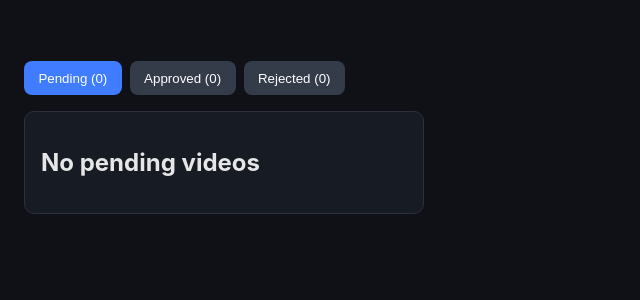
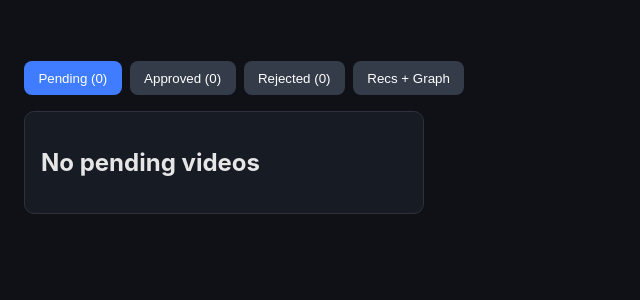
Before and after one commit to foxrobot26/fox-dashboard, a Flask app: page /dashboard in a window 1280 px wide. Shown: the part 146-446 px from the top of the page, without its empty margins (0-640 px from the left). Run offline with Flask 3, Linux system fonts and the light colour scheme; the visitor is signed in with stand-in values (Sample User, id 1); parts of the project's set-up code (start-up, migrations or seed data) failed here and were passed over.

Commit message:
Add combined Recs + Graph dashboard tab and API

```diff
--- a/app.py
+++ b/app.py
@@ -534,6 +534,37 @@ def create_app() -> Flask:
             return jsonify({"ok": False, "error": "Unauthorized"}), 401
         return jsonify(load_review_buckets(limit=200))
 
+    @app.route("/api/recs-graph", methods=["GET"])
+    def api_recs_graph():
+        if not _require_login():
+            return jsonify({"ok": False, "error": "Unauthorized"}), 401
+
+        recs = load_review_buckets(limit=200)
+        graph_payload: dict[str, Any] = {"ok": True, "nodes": [], "error": ""}
+        graph_limit = _clamp_int(request.args.get("graph_limit"), default=12, min_value=1, max_value=50)
+
+        cypher = """
+        MATCH (n)
+        WITH n, COUNT { (n)--() } AS degree
+        WHERE degree > 0
+        RETURN coalesce(nullIf(trim(n.name), ''), toString(id(n))) AS id,
+               coalesce(nullIf(trim(n.name), ''), toString(id(n))) AS label,
+               coalesce(head(labels(n)), "Entity") AS `group`,
+               degree,
+               labels(n) AS labels,
+               any(lbl IN labels(n) WHERE lbl IN ["Episodic", "Episode"]) AS is_episodic
+        ORDER BY degree DESC, label ASC
+        LIMIT $limit
+        """
+
+        try:
+            graph_rows = _neo4j_query(cypher, {"limit": graph_limit})
+            graph_payload["nodes"] = graph_rows
+        except Exception as exc:
+            graph_payload = {"ok": False, "nodes": [], "error": f"Graph unavailable: {exc}"}
+
+        return jsonify({"ok": bool(recs.get("ok", False)), "recs": recs, "graph": graph_payload})
+
     @app.route("/api/recommendations/<item_id>/<action>", methods=["POST"])
     def take_action(item_id: str, action: str):
         if not _require_login():
--- a/static/style.css
+++ b/static/style.css
@@ -163,3 +163,22 @@ button:disabled {
 .notes-list li {
   margin-bottom: 0.45rem;
 }
+
+.combined-layout {
+  display: grid;
+  grid-template-columns: repeat(auto-fit, minmax(320px, 1fr));
+  gap: 1rem;
+}
+
+.combined-panel h2 {
+  margin-top: 0;
+}
+
+.combined-list {
+  margin: 0.6rem 0 0;
+  padding-left: 1rem;
+}
+
+.combined-list li {
+  margin-bottom: 0.45rem;
+}
--- a/templates/dashboard.html
+++ b/templates/dashboard.html
@@ -40,6 +40,7 @@
         <button class="tab is-active" data-tab="pending">Pending ({{ data.counts.pending }})</button>
         <button class="tab" data-tab="approved">Approved ({{ data.counts.approved }})</button>
         <button class="tab" data-tab="rejected">Rejected ({{ data.counts.rejected }})</button>
+        <button class="tab" data-tab="recs-graph">Recs + Graph</button>
       </div>
 
       <section class="tab-panel is-active" id="panel-pending">
@@ -123,6 +124,21 @@
           {% endif %}
         </div>
       </section>
+
+      <section class="tab-panel" id="panel-recs-graph">
+        <div class="combined-layout">
+          <article class="card combined-panel">
+            <h2>Video recommendations snapshot</h2>
+            <p class="muted" id="combined-recs-status">Loading recommendations...</p>
+            <div id="combined-recs-body"></div>
+          </article>
+          <article class="card combined-panel">
+            <h2>Graph context snapshot</h2>
+            <p class="muted" id="combined-graph-status">Loading graph...</p>
+            <div id="combined-graph-body"></div>
+          </article>
+        </div>
+      </section>
     </main>
   {% endif %}
 
@@ -155,8 +171,80 @@
       }
     }
 
+    let combinedLoaded = false;
+
+    async function loadCombinedView(force = false) {
+      if (combinedLoaded && !force) return;
+      const recsStatus = document.getElementById('combined-recs-status');
+      const graphStatus = document.getElementById('combined-graph-status');
+      const recsBody = document.getElementById('combined-recs-body');
+      const graphBody = document.getElementById('combined-graph-body');
+      if (!recsStatus || !graphStatus || !recsBody || !graphBody) return;
+
+      recsStatus.textContent = 'Loading recommendations...';
+      graphStatus.textContent = 'Loading graph...';
+      recsBody.innerHTML = '';
+      graphBody.innerHTML = '';
+
+      try {
+        const res = await fetch('/api/recs-graph');
+        const data = await res.json();
+        if (!res.ok || !data.ok) {
+          throw new Error(data.error || 'Failed to load combined data');
+        }
+
+        const recs = data.recs || {};
+        const counts = recs.counts || {};
+        recsStatus.textContent = `Pending ${counts.pending || 0} · Approved ${counts.approved || 0} · Rejected ${counts.rejected || 0}`;
+        const pending = (recs.pending || []).slice(0, 8);
+        if (!pending.length) {
+          recsBody.innerHTML = '<p class="muted">No pending recommendations.</p>';
+        } else {
+          recsBody.innerHTML = `<ul class="combined-list">${pending.map(item => `
+            <li>
+              <a href="${item.url || '#'}" target="_blank" rel="noreferrer">${item.title || item.video_id || 'Untitled'}</a>
+              <span class="muted">${item.uploader ? ` · ${item.uploader}` : ''}</span>
+            </li>
+          `).join('')}</ul>`;
+        }
+
+        const graph = data.graph || {};
+        if (!graph.ok) {
+          graphStatus.textContent = graph.error || 'Graph unavailable.';
+          graphStatus.className = 'status err';
+          graphBody.innerHTML = '<p class="muted">Showing safe empty state.</p>';
+        } else {
+          const nodes = (graph.nodes || []).slice(0, 10).filter(n => !n.is_episodic);
+          graphStatus.textContent = `Top entities loaded: ${nodes.length}`;
+          graphStatus.className = 'muted';
+          if (!nodes.length) {
+            graphBody.innerHTML = '<p class="muted">No graph entities available.</p>';
+          } else {
+            graphBody.innerHTML = `<ul class="combined-list">${nodes.map(node => `
+              <li><strong>${node.label || node.id}</strong> <span class="muted">(${node.group || 'Entity'} · degree ${node.degree || 0})</span></li>
+            `).join('')}</ul>`;
+          }
+        }
+
+        combinedLoaded = true;
+      } catch (err) {
+        const detail = err?.message || String(err);
+        recsStatus.textContent = `Load failed: ${detail}`;
+        recsStatus.className = 'status err';
+        graphStatus.textContent = 'Graph unavailable.';
+        graphStatus.className = 'status err';
+        recsBody.innerHTML = '<p class="muted">Unable to load recommendations.</p>';
+        graphBody.innerHTML = '<p class="muted">Showing safe empty state.</p>';
+      }
+    }
+
     document.querySelectorAll('.tab').forEach(btn => {
-      btn.addEventListener('click', () => activateTab(btn.dataset.tab, true));
+      btn.addEventListener('click', () => {
+        activateTab(btn.dataset.tab, true);
+        if (btn.dataset.tab === 'recs-graph') {
+          loadCombinedView(false);
+        }
+      });
     });
 
     (function restoreTab() {
@@ -165,6 +253,7 @@
       const validTabs = new Set(Array.from(document.querySelectorAll('.tab')).map(btn => btn.dataset.tab));
       if (saved && validTabs.has(saved)) {
         activateTab(saved, false);
+        if (saved === 'recs-graph') loadCombinedView(false);
       }
     })();
 
```
